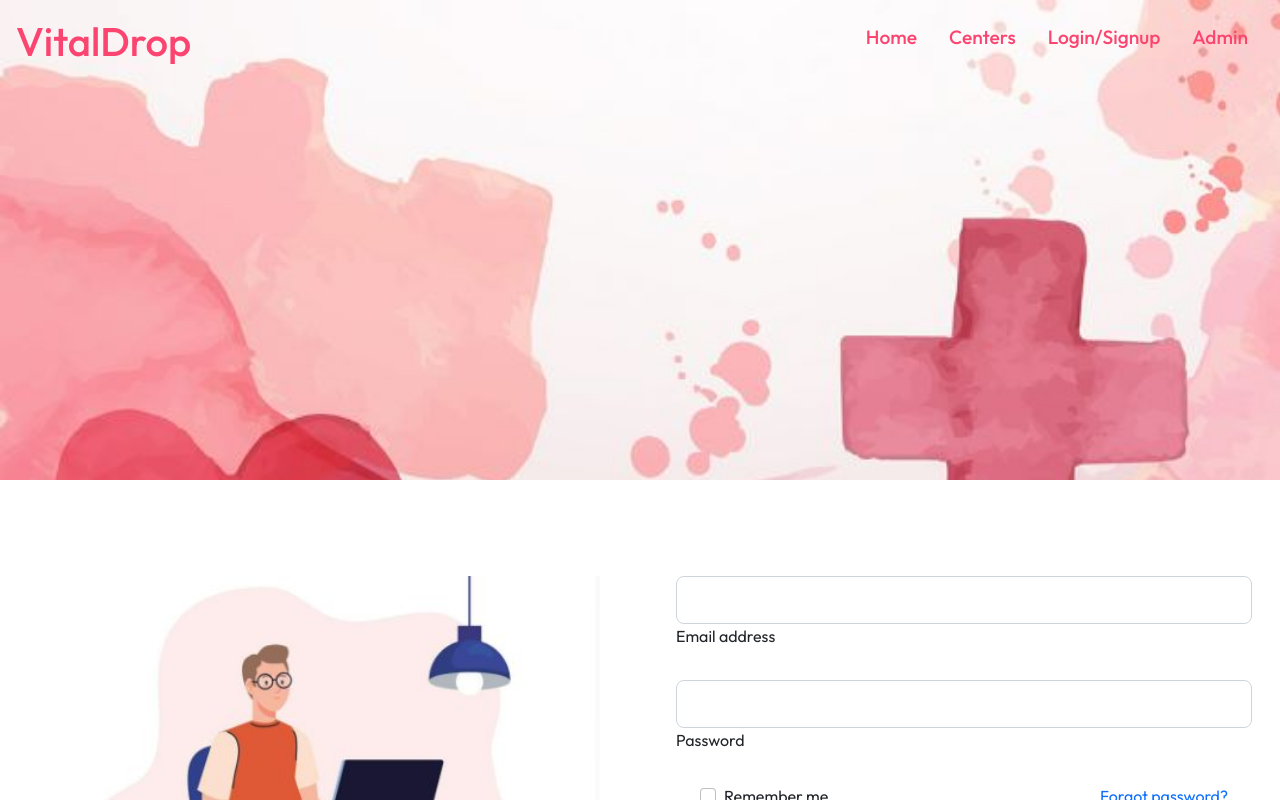
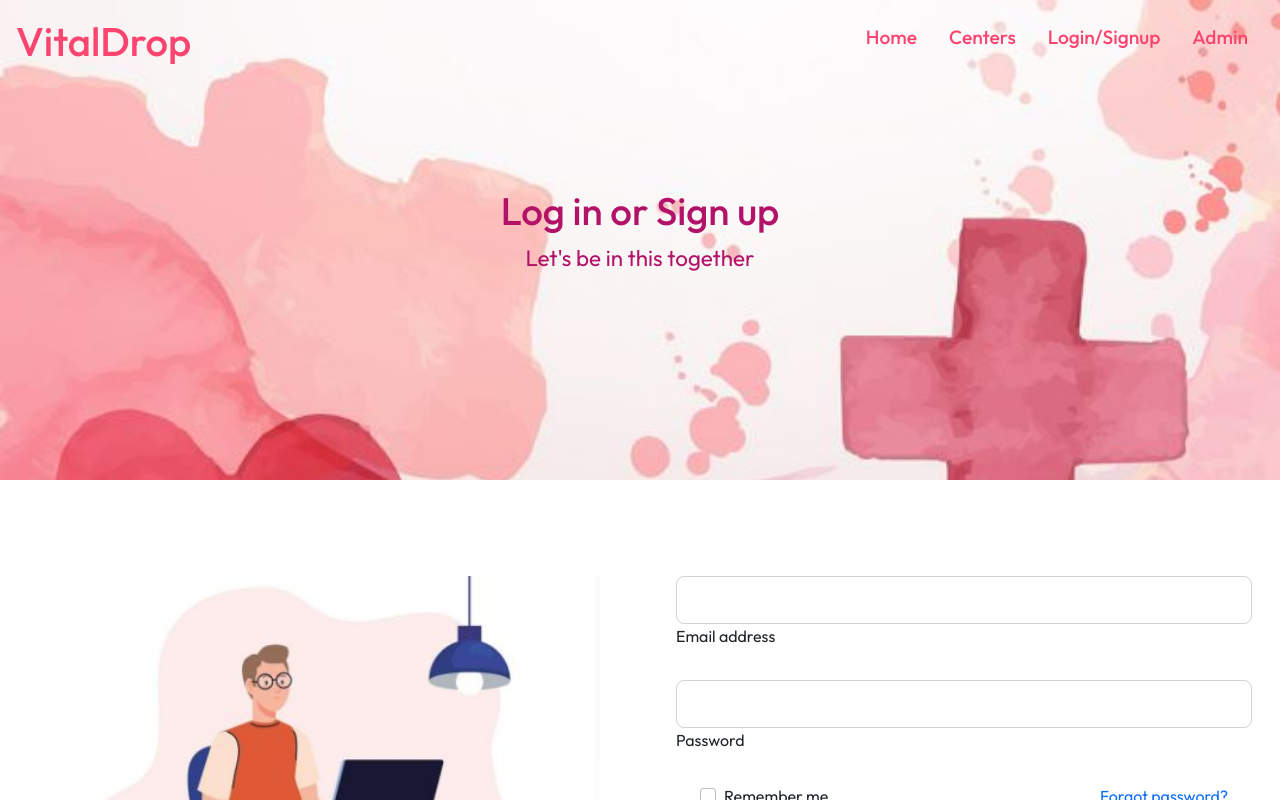
Before and after one commit to saniaahmad6/VitalDrop_, a React (Create React App) app in the folder Frontend/: page /login in a window 1280 px wide. Shown: the top 800 px of the page. Built offline with nearby package versions, Linux system fonts and the light colour scheme; a web font is replaced by a local one.

Commit message:
userportal page : blood grp removed from signup

```diff
--- a/Frontend/src/components/CreateUser/UserSignUp.js
+++ b/Frontend/src/components/CreateUser/UserSignUp.js
@@ -67,9 +67,9 @@ function UserSignUp() {
               <MDBRadio  name='inlineRadio' id='inlineRadio2' value='option2' label='Male' inline />
               <MDBRadio   name='inlineRadio' id='inlineRadio3' value='option3' label='Other' inline />
             </MDBCol>
-            <br/>
+            {/* <br/> */}
 
-          <MDBCol col='4' md='12' >
+          {/* <MDBCol col='4' md='12' >
           <h6 className="fw">Blood Group: </h6>
           <MDBRadio name='inlineRadio' id='inlineRadio1' value='option1' label='A+' inline />
           <MDBRadio name='inlineRadio' id='inlineRadio2' value='option2' label='A-' inline />
@@ -80,7 +80,7 @@ function UserSignUp() {
           <MDBRadio name='inlineRadio' id='inlineRadio1' value='option1' label='O+' inline />
           <MDBRadio name='inlineRadio' id='inlineRadio2' value='option2' label='O-' inline />
 
-            </MDBCol>
+            </MDBCol> */}
           <br/>
 
 
--- a/Frontend/src/routes/Login.js
+++ b/Frontend/src/routes/Login.js
@@ -5,7 +5,7 @@ import Form from "../components/Login/Form";
 function Login(){
     return <>
         <Navbar/>
-        <Heroproj heading = "" text=""/>
+        <Heroproj heading = "Log in or Sign up" text="Let's be in this together"/>
         <Form/>
         <Footer/>
     </>
--- a/Frontend/src/routes/Search.js
+++ b/Frontend/src/routes/Search.js
@@ -4,7 +4,8 @@ import Heroproj from "../components/Heroproj";
 function Search(){
     return <>
         <Navbar/>
-        <Heroproj heading = "" text=""/>
+        <Heroproj heading = "Search" text="Find your nearest center"/>
+        {/* <SearchBar/> */}
         <Footer/>
     </>
 
--- a/Frontend/src/routes/User.js
+++ b/Frontend/src/routes/User.js
@@ -5,7 +5,7 @@ import UserInfo from "../components/User/UserInfo";
 function User(){
     return <>
         <Navbar/>
-        <Heroproj heading = "" text=""/>
+        <Heroproj heading = "Welcome Back!" text=""/>
         <UserInfo/>
         <Footer/>
     </>
```
